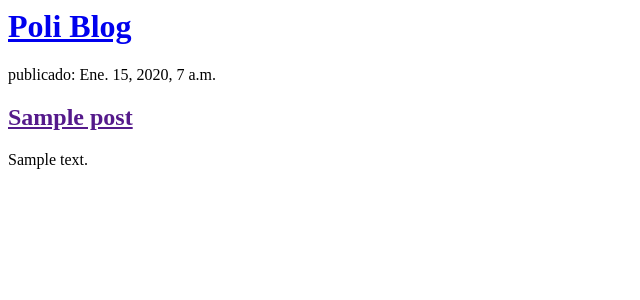
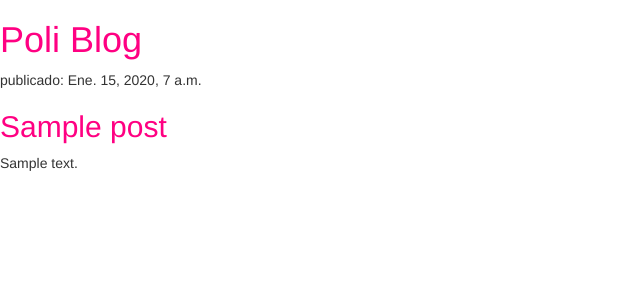
Before and after one commit to Poliplei/myfirstpython, a Django app: page / in a window 1280 px wide. Shown: the top 300 px of the page, without its empty margins (0-640 px from the left). Run offline with Django 3.2, Linux system fonts and the light colour scheme; tables that the repository leaves empty hold one stand-in row (values such as "Sample post"); some libraries are stand-ins or nearby versions.

Commit message:
comit final con color

```diff
--- /dev/null
+++ b/blog/static/css/blog.css
@@ -0,0 +1,3 @@
+h1 a, h2 a {
+    color: #FF0082;
+}
--- a/blog/templates/blog/post_list.html
+++ b/blog/templates/blog/post_list.html
@@ -1,6 +1,12 @@
+{% load static %}
 <html>
+
     <head>
+
         <title>Poli blog</title>
+        <link rel="stylesheet" href="//maxcdn.bootstrapcdn.com/bootstrap/3.2.0/css/bootstrap.min.css">
+        <link rel="stylesheet" href="//maxcdn.bootstrapcdn.com/bootstrap/3.2.0/css/bootstrap-theme.min.css">
+        <link rel="stylesheet" href="{% static 'css/blog.css' %}">
     </head>
     <body>
         <div>
```
